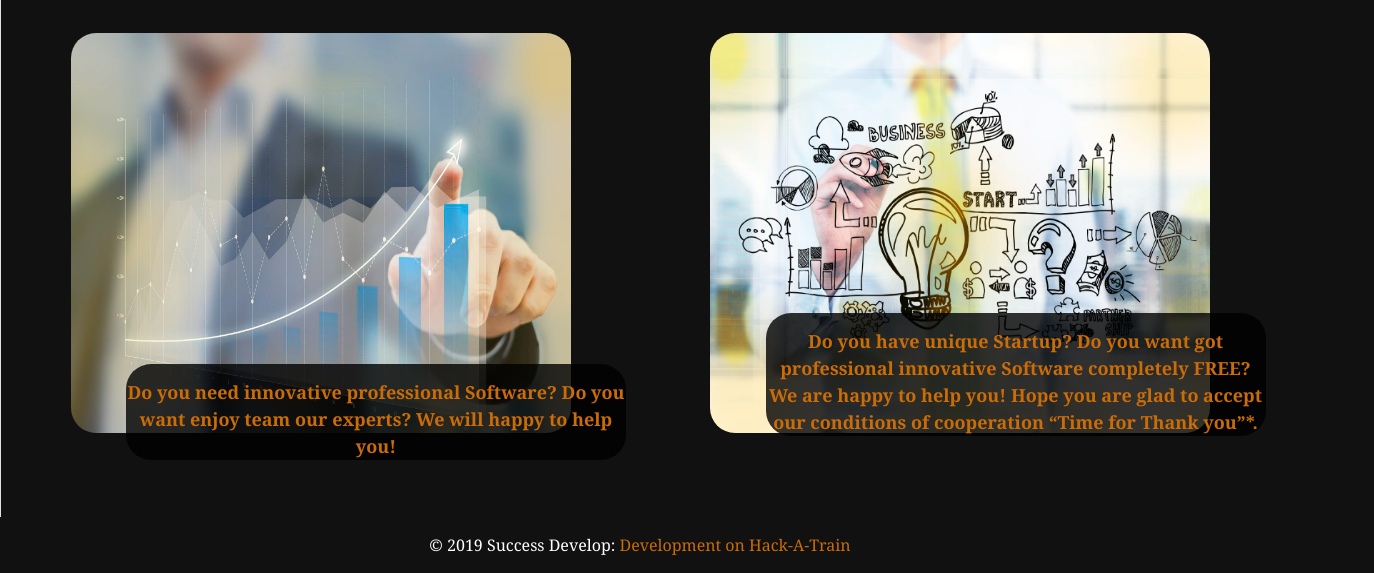
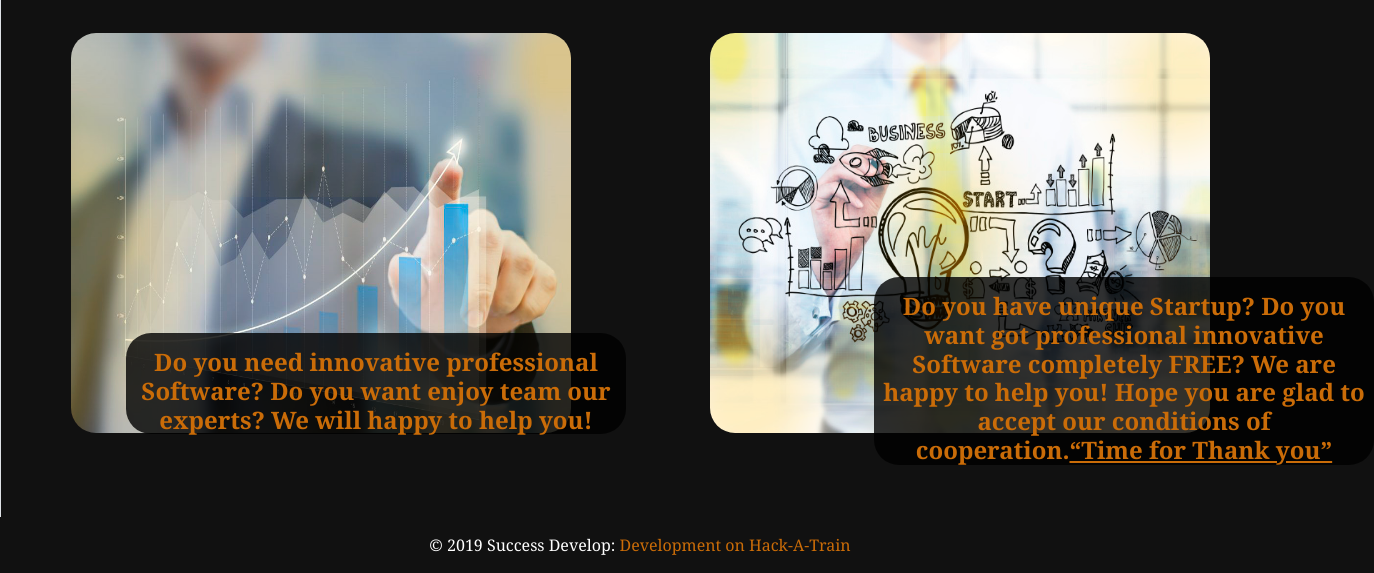
Before and after one commit to mell-old/Hackaton-in-train, a website: page contact_us.html in a window 1280 px wide. Shown: the part 283-856 px from the top of the page, 1374 px wide, since content can reach past the window. Drawn offline with Linux system fonts and the light colour scheme.

Commit message:
demo0.7.7.7

```diff
--- a/contact_us.html
+++ b/contact_us.html
@@ -99,21 +99,18 @@
             <h1 class="Title text-center mt-4" style="color: #ca6c08;">Are you?</h1>
             <div class="row">
                 <a href="#bussines"
-                   class="col-6 block-chooise text-center chooise l align-self-center bussines">
+                   class="col-6 block-chooise text-center chooise hov l align-self-center bussines">
                     <h2 class="Title mt-4" style="color: #ca6c08;">Business</h2>
                     <img src="img/5c742f0341902.image.png" class="image-hover" alt="business" height="400" width="500">
-                    <p class="content img-text" style="margin-top: 51px;">Do you need innovative professional Software? Do you want enjoy team our experts? We will happy to help you!</p>
+                    <h4 class="content img-text" style="margin-top: 55px;">Do you need innovative professional Software? Do you want enjoy team our experts? We will happy to help you!</h4>
                 </a>
                 <a href="#startap"
-                   class="col-6 block-chooise text-center chooise r align-self-center startap">
+                   class="col-6 block-chooise hov text-center chooise r align-self-center startap">
                     <h2 class="Title mt-4" style="color: #ca6c08;">Start-up</h2>
                     <img src="img/web1_best-places-to-start-a-business-ok-100.png" class="image-hover" alt="startap"
                          height="400" width="500">
-                    <p class="content img-text">Do you have unique Startup? Do you want got professional innovative Software completely FREE? We
-                        are happy to help you! Hope you are glad to accept our conditions of cooperation “Time for Thank
-                        you”*.</p>
+                    <a href="#thank" style="color: #ca6c08;"><h4 class="content img-text text-center" style="top: 560px; left: 874px;">Do you have unique Startup? Do you want got professional innovative Software completely FREE? We are happy to help you! Hope you are glad to accept our conditions of cooperation.<u href="#thank">“Time for Thank you”</u></h4></a>
                 </a>
-
             </div>
         </div>
 
@@ -222,7 +219,7 @@
                 <p class="policy">By sending this form I confirm that I have read and accept Intellectsoft <a
                         href="#">Privacy
                     Policy</a></p>
-                <p><u>By sending this form I confirm that I have read and accept Success Develop conditions Time for Thank you!</u></p>
+                <p><a name="thank" style="color: #ca6c08">By sending this form I confirm that I have read and accept Success Develop conditions Time for Thank you!</a></p>
             </form>
         </div>
     </div>
--- a/css/main.css
+++ b/css/main.css
@@ -180,16 +180,16 @@ img.image-hover:hover{
 }
 .img-text
 {
-    font-size: 18px;
+
     font-weight: bold;
     border-radius: 25px;
     background-color: #000000cc;
     width: 500px;
     position: absolute;
-    top: 420px;
+    top: 385px;
     left: 125px;
 }
-a:hover
+a.hov:hover
 {
     text-decoration: none;
 }
```
